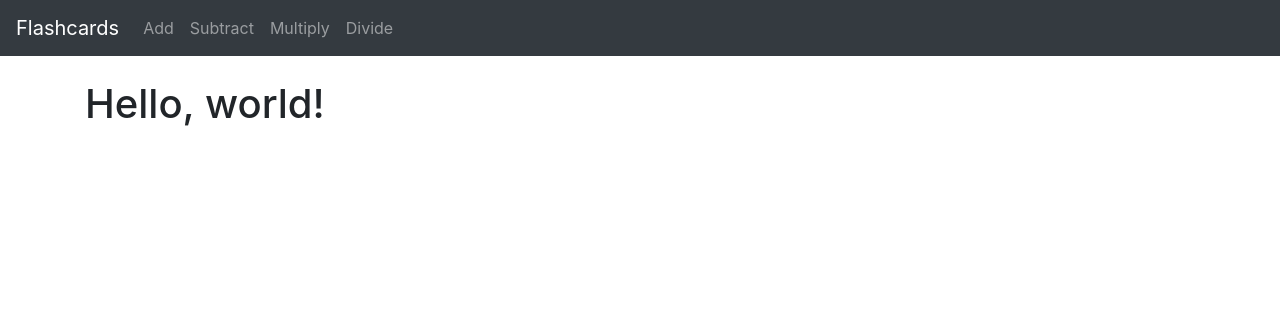
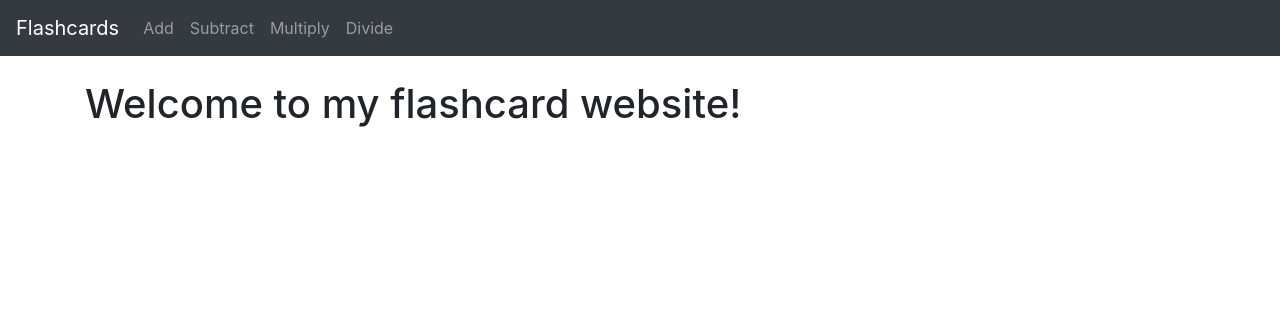
Before and after one commit to Sanket758/FlashcardsDjango, a Django app: page / in a window 1280 px wide. Shown: the top 316 px of the page. Run offline with Django 3.2, Linux system fonts and the light colour scheme; some libraries are stand-ins or nearby versions.

Commit message:
Home page updated

```diff
--- a/flashcard/templates/home.html
+++ b/flashcard/templates/home.html
@@ -1,5 +1,5 @@
 {% extends 'base.html' %}
 
 {% block 'content' %}
-    <h1>Hello, world!</h1>
+    <h1>Welcome to my flashcard website!</h1>
 {% endblock %}
```
